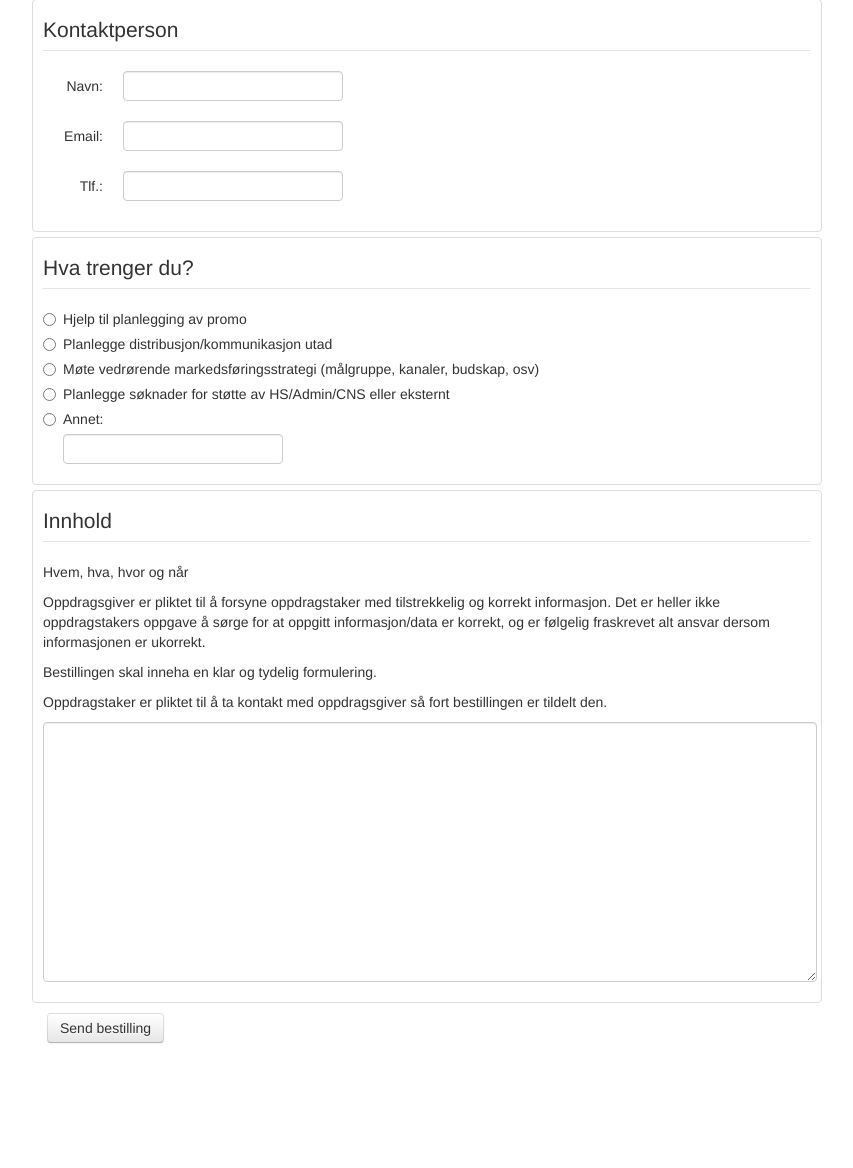
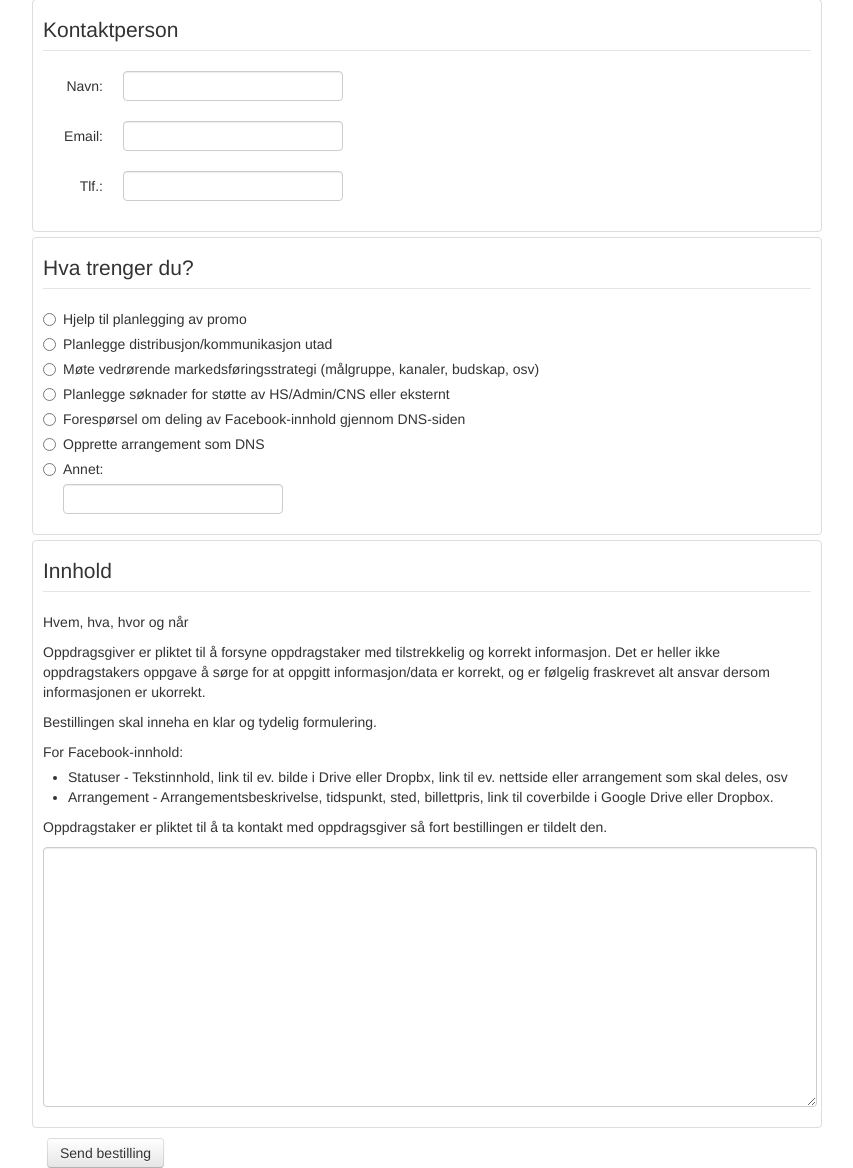
Before and after one commit to edb-gjengen/bestillingsskjema, a Django app: template bestilling/templates/prm/form.html in a window 1280 px wide. Shown: the part 636-1804 px from the top of the page, without its empty margins (213-1066 px from the left). Before the commit the page ends 1679 px from the top, so only its background shows below. Run offline with Django 3.2, Linux system fonts and the light colour scheme; the template is opened without the code that fills it, so the values that code supplies are empty; some libraries are stand-ins or nearby versions.

Commit message:
Endringene Lars vil ha (ref. mail til kak-edb 11:43 12.02.2014)

```diff
--- a/bestilling/templates/prm/form.html
+++ b/bestilling/templates/prm/form.html
@@ -22,6 +22,12 @@
 		<input name="assignment_type" type="radio" value="Planlegge søknader for støtte av HS/Admin/CNS eller eksternt" {% if assignment_type = 'Planlegge søknader for støtte av HS/Admin/CNS eller eksternt' %} checked="checked" {% endif %}>Planlegge søknader for støtte av HS/Admin/CNS eller eksternt</input>
 	</label>
 	<label class="radio">
+		<input name="assignment_type" type="radio" value="Forespørsel om deling av Facebook-innhold gjennom DNS-siden" {% if assignment_type = 'Forespørsel om deling av Facebook-innhold gjennom DNS-siden' %} checked="checked" {% endif %}>Forespørsel om deling av Facebook-innhold gjennom DNS-siden</input>
+	</label>
+	<label class="radio">
+		<input name="assignment_type" type="radio" value="Opprette arrangement som DNS" {% if assignment_type = 'Opprette arrangement som DNS' %} checked="checked" {% endif %}>Opprette arrangement som DNS</input>
+	</label>
+	<label class="radio">
 		<input name="assignment_type" type="radio" value="other" {% if assignment_type = 'other' %} checked="checked" {% endif %}>Annet:
 		</input>
 	</label>
@@ -36,6 +42,11 @@
 		<p>Hvem, hva, hvor og når</p>
 		<p>Oppdragsgiver er pliktet til å forsyne oppdragstaker med tilstrekkelig og korrekt informasjon. Det er heller ikke oppdragstakers oppgave å sørge for at oppgitt informasjon/data er korrekt, og er følgelig fraskrevet alt ansvar dersom informasjonen er ukorrekt.</p>
 		<p>Bestillingen skal inneha en klar og tydelig formulering.</p>
+		<label>For Facebook-innhold:</label>
+		<ul>
+			<li>Statuser - Tekstinnhold, link til ev. bilde i Drive eller Dropbx, link til ev. nettside eller arrangement som skal deles, osv</li>
+			<li>Arrangement - Arrangementsbeskrivelse, tidspunkt, sted, billettpris, link til coverbilde i Google Drive eller Dropbox.</li>
+		</ul>
 		<p>Oppdragstaker er pliktet til å ta kontakt med oppdragsgiver så fort bestillingen er tildelt den.</p>
 	</div>
 	{% if errors.content_error %}
```
